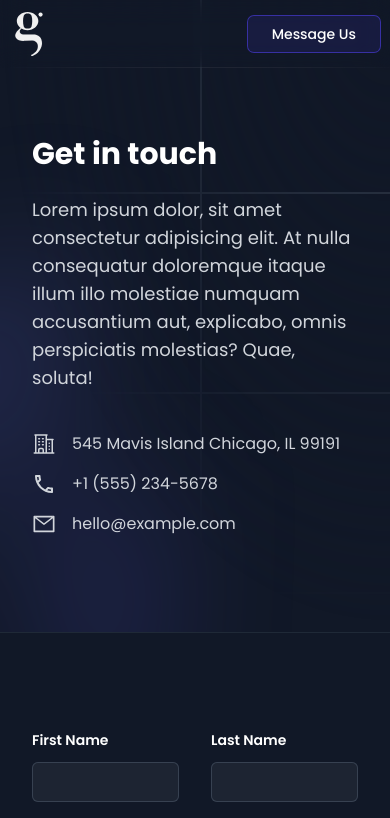
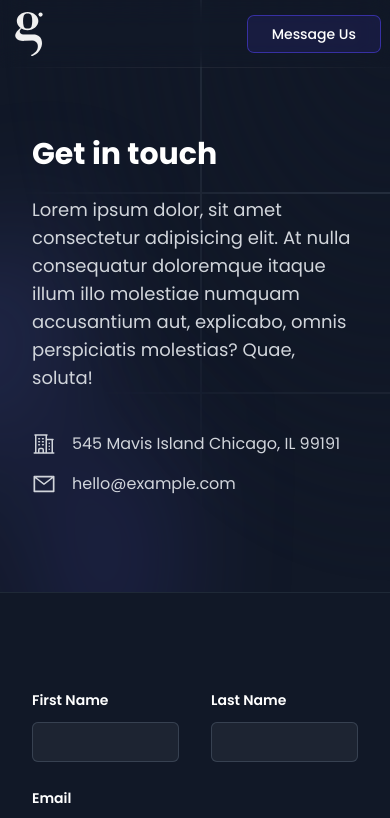
Before and after one commit to irakli2206/gravette-landing-page, a React (Vite) app: page /contact in a window 390 px wide. Shown: the top 818 px of the page. Built offline with nearby package versions, Linux system fonts and the light colour scheme.

Commit message:
removed phone

```diff
--- a/src/components/home/Contact.tsx
+++ b/src/components/home/Contact.tsx
@@ -19,11 +19,11 @@ export default function Contact() {
             icon: <HiOutlineBuildingOffice2 size={24} />,
             text: "545 Mavis Island Chicago, IL 99191"
         },
-        {
-            icon: <MdOutlinePhone size={24} />,
-            text: "+1 (555) 234-5678",
-            link: "tel:+1 (555) 234-5678"
-        },
+        // {
+        //     icon: <MdOutlinePhone size={24} />,
+        //     text: "+1 (555) 234-5678",
+        //     link: "tel:+1 (555) 234-5678"
+        // },
         {
             icon: <AiOutlineMail size={24} />,
             text: "hello@example.com",
```
